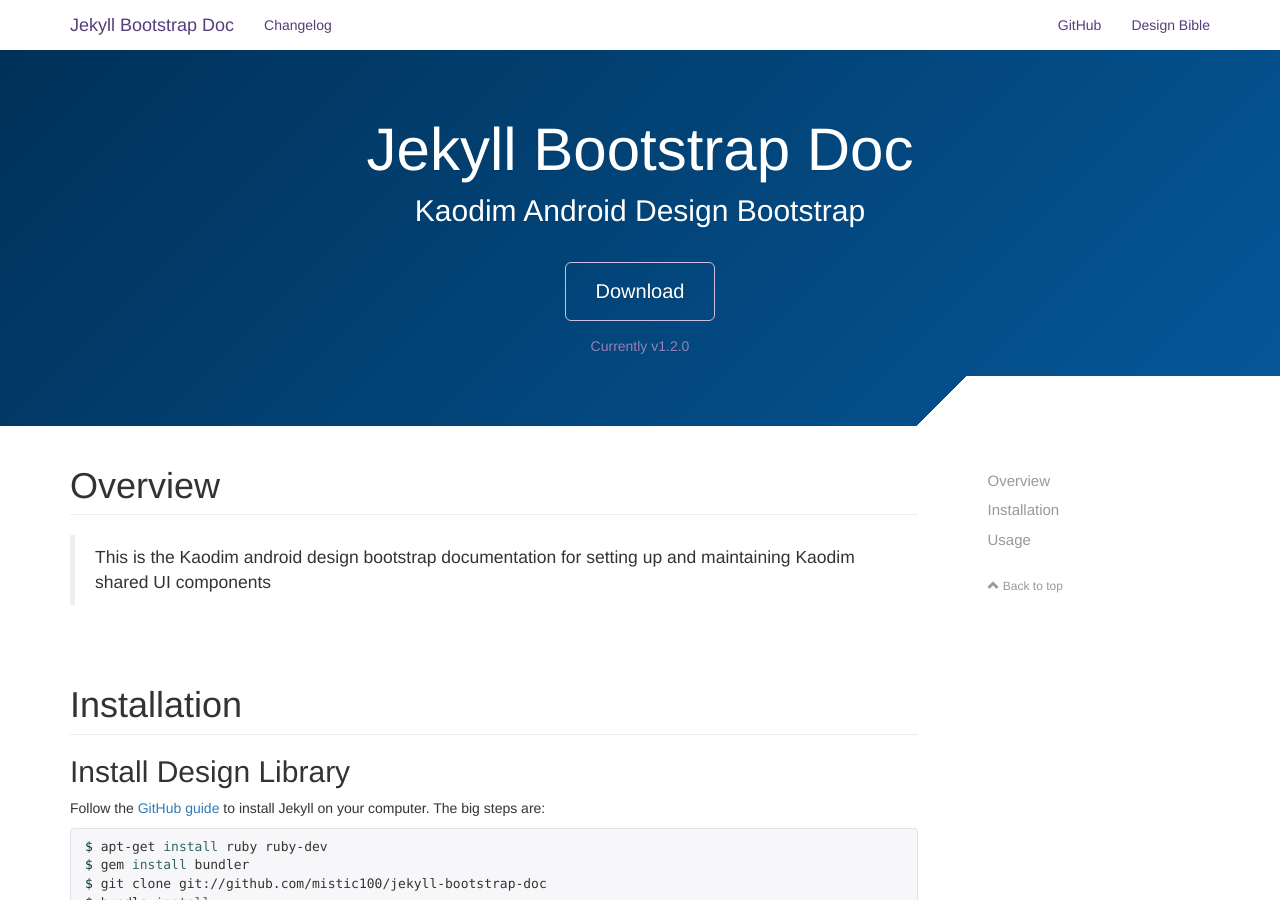
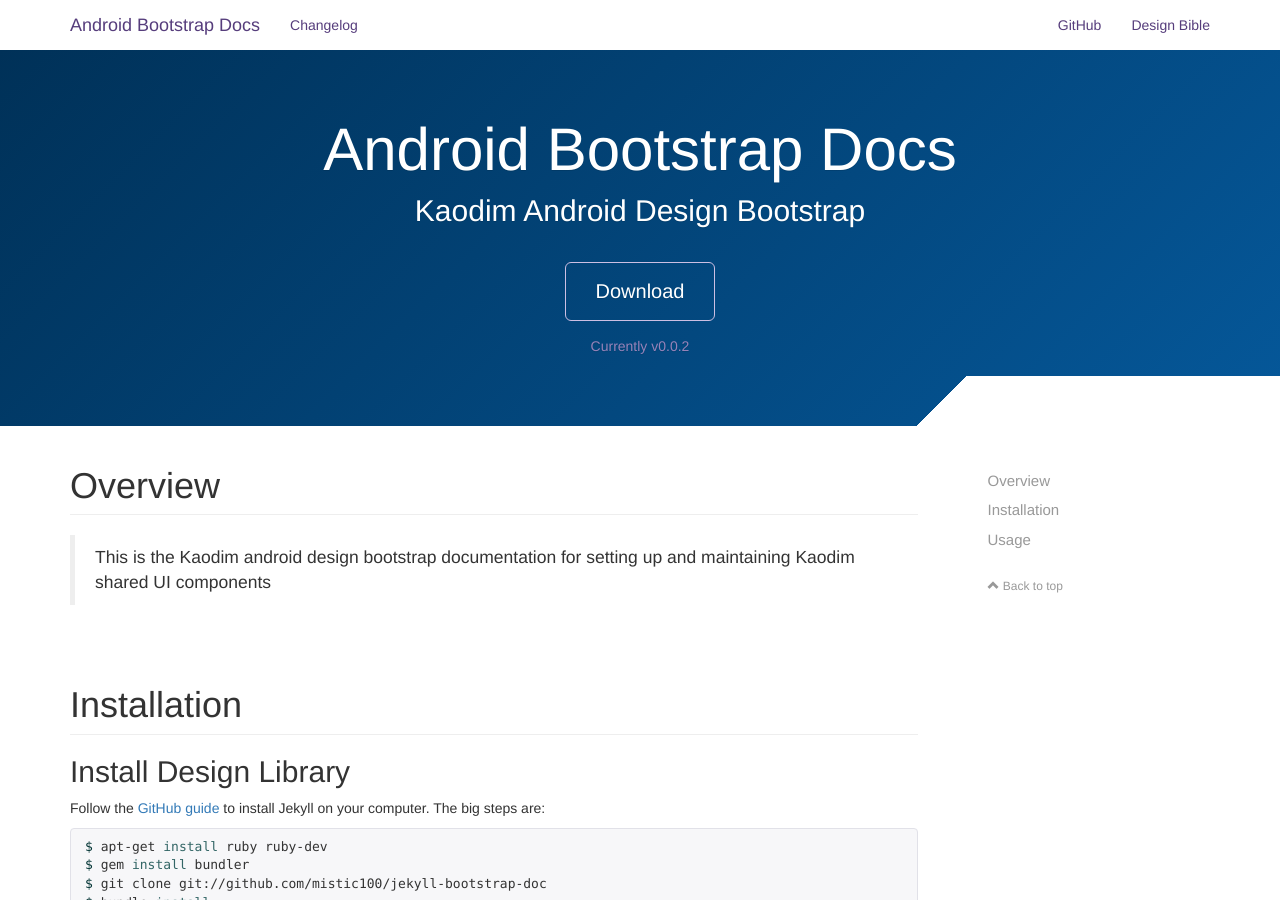
Before and after one commit to kaodim/android-design, a Jekyll site: the page built from docs/index.html, in a window 1280 px wide and 900 px high. Built offline with Jekyll 4.4.1, drawn with Linux system fonts in a browser that asks for light colours; nearby versions of some CDN libraries; comment, search, counter and statistics services are not loaded; some of the changed text lies outside the part shown.

Commit message:
Updated Config

```diff
--- a/docs/_config.yml
+++ b/docs/_config.yml
@@ -1,9 +1,9 @@
 # username/repository
 id: mistic100/jekyll-bootstrap-doc
 # name of the software
-name: Jekyll Bootstrap Doc
+name: Android Bootstrap Docs
 # current version of the software
-version: 1.2.0
+version: 0.0.2
 # licence of the software
 license: MIT License
 licenseUrl: http://opensource.org/licenses/MIT
@@ -31,14 +31,14 @@
 # list of additional links on the right of the top menu
 headerLinks:
   - title: GitHub
-    url: https://github.com/kaodim/kaodim-design-android
+    url: https://github.com/kaodim/android-design
   - title: Design Bible
     url: https://projects.invisionapp.com/d/main#/console/15026328/312447388/preview
 
 # list if additional links on the footer
 footerLinks:
   - title: GitHub
-    url: https://github.com/kaodim/kaodim-design-android
+    url: https://github.com/kaodim/android-design
 
 # header
 header:
@@ -54,7 +54,7 @@
 # github buttons
 githubButton:
   user: kaodim
-  repo: kaodim-design-android
+  repo: android-design
 
 # twitter buttons
 twitter:
```
Also changed, not shown: 3 other files.
